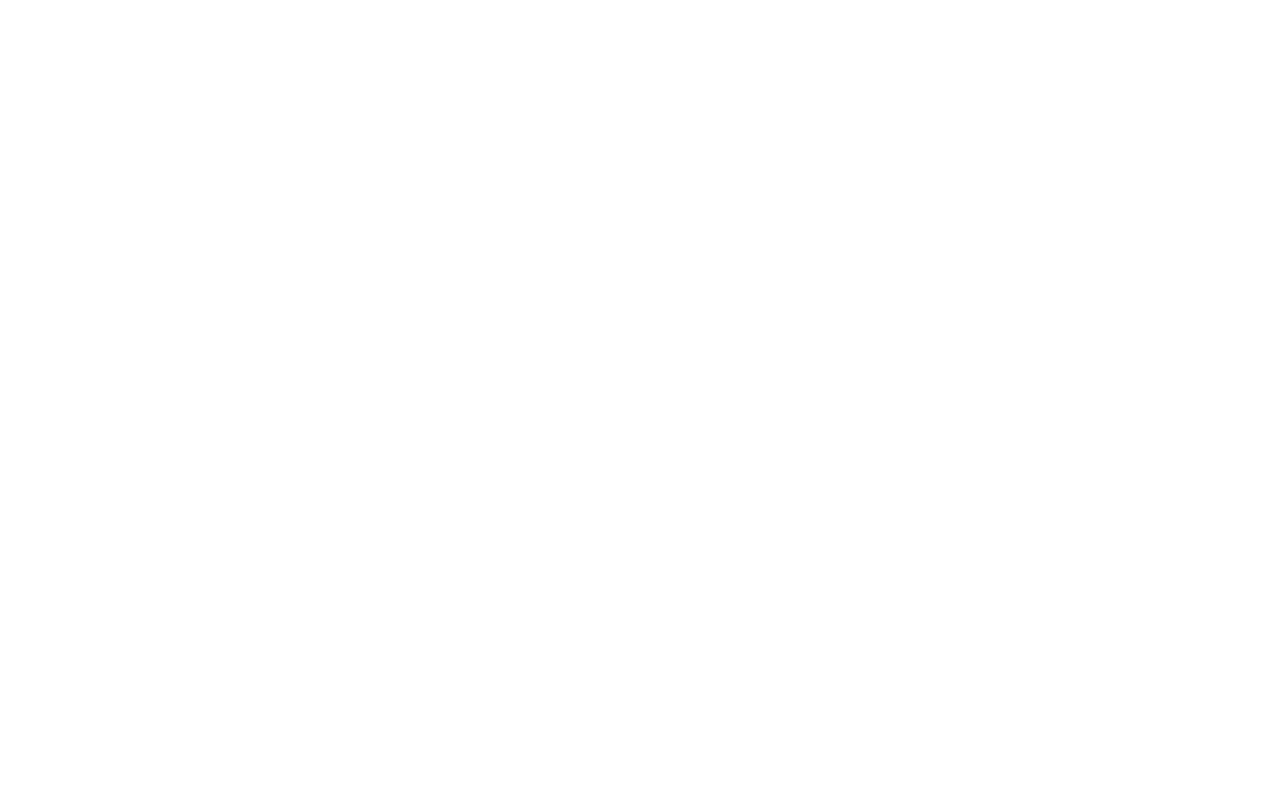
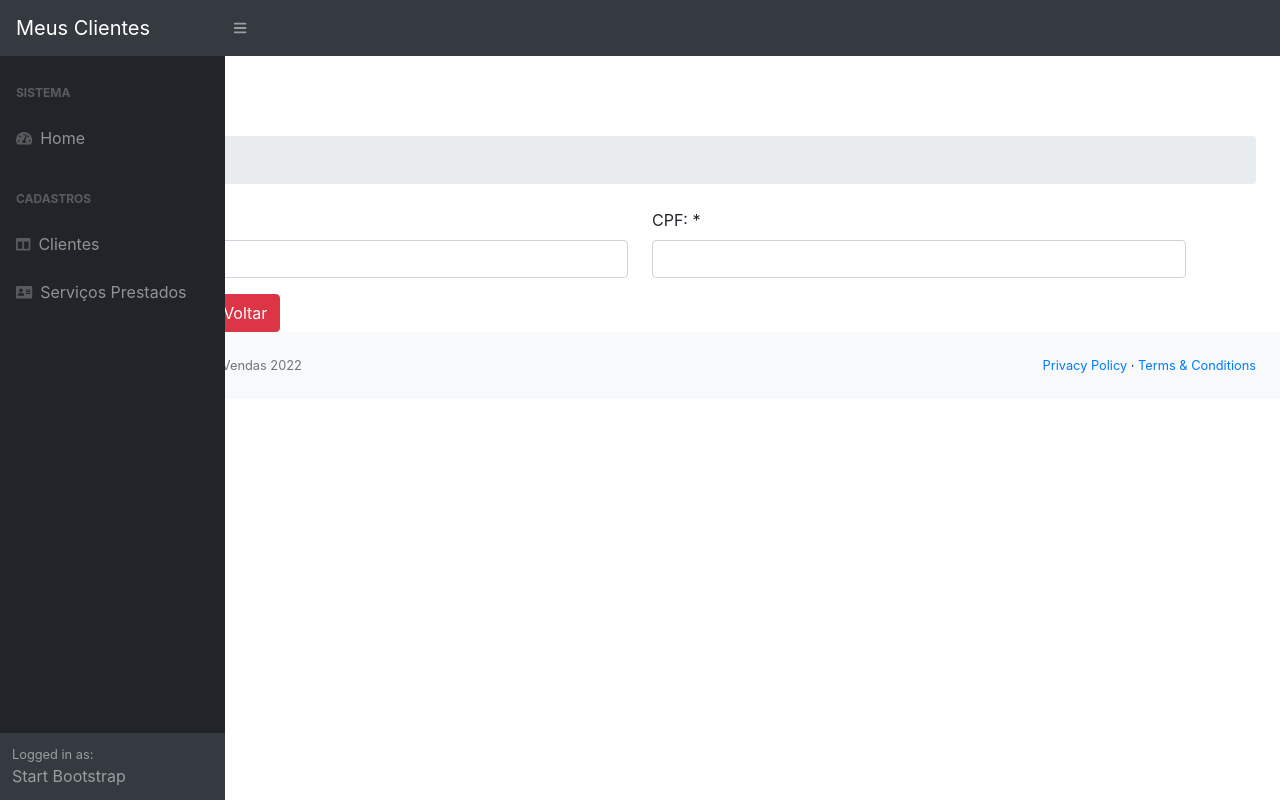
Before and after one commit to JuliaVasconcelos161/ControleServicosPrestados, an Angular app in the folder clients-app/: page /clients/form in a window 1280 px wide. Before the commit this address led to /. Built offline with nearby package versions, Linux system fonts and the light colour scheme.

Commit message:
Trabalhando com rotas filhas

```diff
--- a/clients-app/src/app/clients/clients-form/clients-form.component.ts
+++ b/clients-app/src/app/clients/clients-form/clients-form.component.ts
@@ -39,7 +39,7 @@
   }
 
   backToList() {
-    this.router.navigate(['/clients-list']);
+    this.router.navigate(['/clients/list']);
   }
 
   onSubmit() {
--- a/clients-app/src/app/clients/clients-list/clients-list.component.html
+++ b/clients-app/src/app/clients/clients-list/clients-list.component.html
@@ -41,7 +41,7 @@
                         <td>{{ client.cpf }}</td>
                         <td>{{ client.registrationDate }}</td>
                         <td>
-                            <button class="btn btn-primary" routerLink="/clients-form/{{ client.id }}">
+                            <button class="btn btn-primary" routerLink="/clients/form/{{ client.id }}">
                                 <i class="fa fa-edit"></i>
                             </button>
 
--- a/clients-app/src/app/clients/clients-list/clients-list.component.ts
+++ b/clients-app/src/app/clients/clients-list/clients-list.component.ts
@@ -24,7 +24,7 @@
   }
 
   newRegistration() {
-    this.router.navigate(['/clients-form'])
+    this.router.navigate(['/clients/form'])
   }
 
   prepareDeletion(client: Client) {
--- a/clients-app/src/app/provided-service/provided-service-form/provided-service-form.component.html
+++ b/clients-app/src/app/provided-service/provided-service-form/provided-service-form.component.html
@@ -61,7 +61,7 @@
                     Salvar
                 </button>
 
-                <button type="button" class="btn btn-danger ml-1" routerLink="/provided-service-list">
+                <button type="button" class="btn btn-danger ml-1" routerLink="/provided-services/list">
                     <i class="fa fa-arrow-alt-circle-left"></i>
                     Voltar
                 </button>
--- a/clients-app/src/app/provided-service/provided-service-list/provided-service-list.component.html
+++ b/clients-app/src/app/provided-service/provided-service-list/provided-service-list.component.html
@@ -30,7 +30,7 @@
                     Consultar
                 </button>
 
-                <button type="button" class="btn btn-warning ml-1" routerLink="/provided-service-form">
+                <button type="button" class="btn btn-warning ml-1" routerLink="/provided-services/form">
                     <i class="fa fa-plus"></i>
                     Novo
                 </button>
--- a/clients-app/src/app/template/sidebar/sidebar.component.html
+++ b/clients-app/src/app/template/sidebar/sidebar.component.html
@@ -10,7 +10,7 @@
                         Home
                     </a>
                 <div class="sb-sidenav-menu-heading">Cadastros</div>
-                <a class="nav-link collapsed" routerLink="/clients-list"
+                <a class="nav-link collapsed" routerLink="/clients"
                     data-toggle="collapse" data-target="#collapseLayouts"
                     aria-expanded="false" aria-controls="collapseLayouts">
                     <div class="sb-nav-link-icon">
@@ -19,7 +19,7 @@
                     Clientes
                 </a>
 
-                <a class="nav-link collapsed" routerLink="/provided-service-list"
+                <a class="nav-link collapsed" routerLink="/provided-services"
                     data-toggle="collapse" data-target="#collapseLayouts"
                     aria-expanded="false" aria-controls="collapseLayouts">
                     <div class="sb-nav-link-icon">
```
Also changed, not shown: clients-app/src/app/clients/clients-routing.module.ts (+8 -3 lines), clients-app/src/app/provided-service/provided-service-routing.module.ts (+6 -2 lines).
